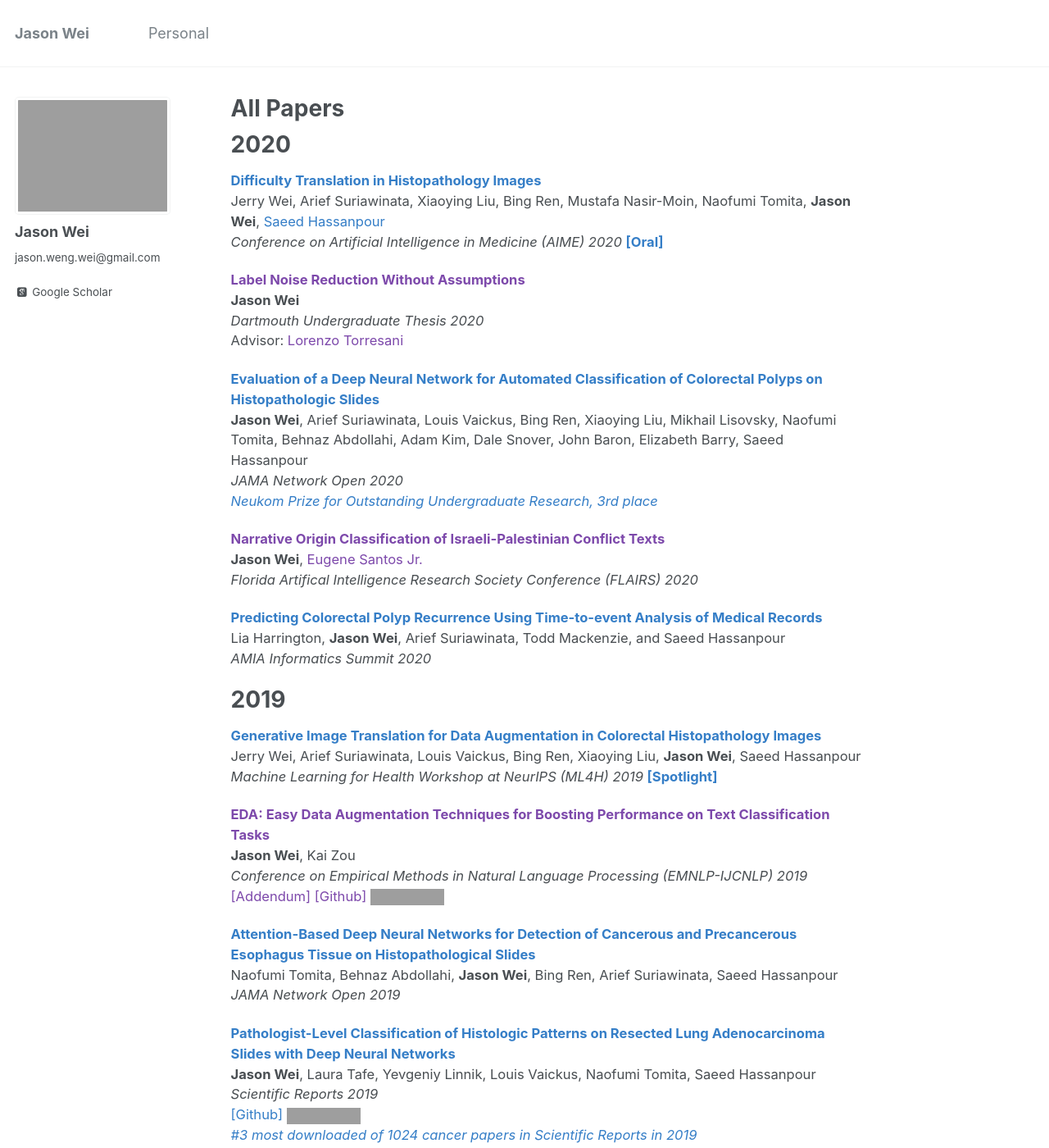
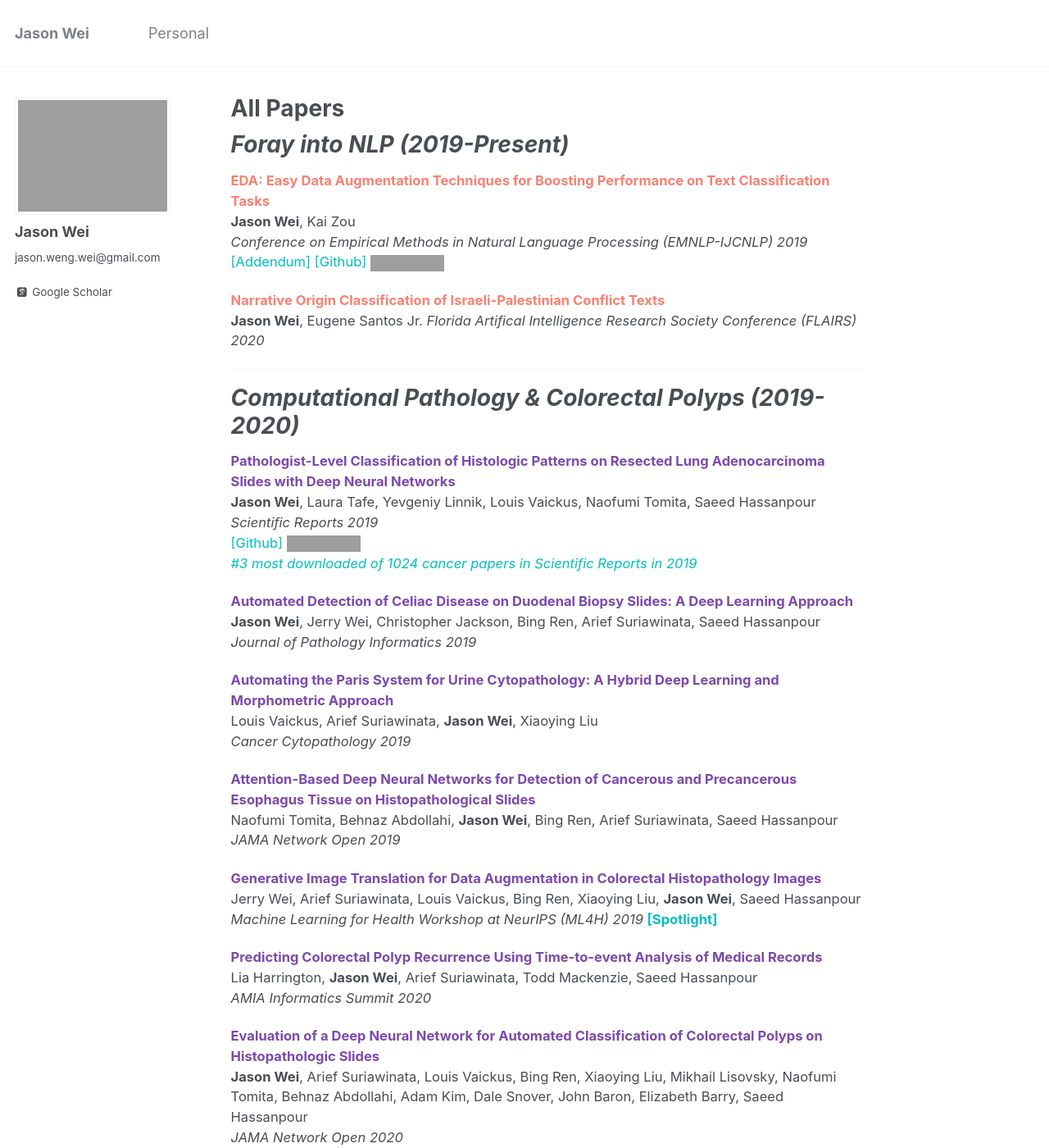
Before and after one commit to jasonwei20/jasonwei20.github.io, a Jekyll site: the page built from _pages/all_papers.md, in a window 1280 px wide and 1400 px high. Shown: the whole window at 82% size. Built offline with Jekyll 4.4.1, drawn with Linux system fonts in a browser that asks for light colours; some web fonts are replaced; some of the changed text lies outside the part shown; grey boxes are pictures that could not be loaded.

Commit message:
update all papers

```diff
--- a/_pages/all_papers.md
+++ b/_pages/all_papers.md
@@ -4,58 +4,64 @@ permalink: /papers/
 author_profile: true
 ---
 
-# 2020
+# *Foray into NLP (2019-Present)*
 
-<a href="https://arxiv.org/abs/2004.12535" style="color:#357EC7" target="_blank"><b>Difficulty Translation in Histopathology Images</b></a>
-Jerry Wei, Arief Suriawinata, Xiaoying Liu, Bing Ren, Mustafa Nasir-Moin, Naofumi Tomita, **Jason Wei**, <a href="https://www.hassanpourlab.com/" style="color:#357EC7" target="_blank">Saeed Hassanpour</a>
-*Conference on Artificial Intelligence in Medicine (AIME) 2020* <a style="color:#357EC7" target="_blank"><b>[Oral]</b></a>
+<a href="https://www.aclweb.org/anthology/D19-1670.pdf" style="color:#fa8072" target="_blank"><b>EDA: Easy Data Augmentation Techniques for Boosting Performance on Text Classification Tasks</b></a>
+**Jason Wei**, Kai Zou
+*Conference on Empirical Methods in Natural Language Processing (EMNLP-IJCNLP) 2019* <br>
+<a href="https://jasonwei20.github.io/addendum_eda/" style="color:#00BFC3" target="_blank">[Addendum]</a>
+<a href="https://github.com/jasonwei20/eda_nlp" style="color:#00BFC3" target="_blank">[Github]</a>
+<img height="16" src="https://img.shields.io/github/stars/jasonwei20/eda_nlp.svg?logo=github&logoColor=white&colorA=navy&link=https://github.com/jasonwei20/eda_nlp&link=https://github.com/jasonwei20/eda_nlp">
 
-<a href="https://www.cs.dartmouth.edu/~trdata/reports/TR2020-899.pdf" style="color:#7d49ab" target="_blank"><b>Label Noise Reduction Without Assumptions</b></a>
-**Jason Wei**
-*Dartmouth Undergraduate Thesis 2020*
-Advisor: <a href="https://www.cs.dartmouth.edu/~lorenzo/home.html" style="color:#7d49ab" target="_blank">Lorenzo Torresani</a> <br>
-
-<a href="https://jamanetwork.com/journals/jamanetworkopen/fullarticle/2764906" style="color:#357EC7" target="_blank"><b>Evaluation of a Deep Neural Network for Automated Classification of Colorectal Polyps on Histopathologic Slides</b></a>
-**Jason Wei**, Arief Suriawinata, Louis Vaickus, Bing Ren, Xiaoying Liu, Mikhail Lisovsky, Naofumi Tomita, Behnaz Abdollahi, Adam Kim, Dale Snover, John Baron, Elizabeth Barry, Saeed Hassanpour
-*JAMA Network Open 2020*
-<a href="https://neukom.dartmouth.edu/research/neukom-research-prizes/2020-neukom-research-prize-winners" style="color:#357EC7" target="_blank"><i>Neukom Prize for Outstanding Undergraduate Research, 3rd place</i></a>
-
-<a href="https://www.aaai.org/ocs/index.php/FLAIRS/FLAIRS20/paper/view/18443" style="color:#7d49ab" target="_blank"><b>Narrative Origin Classification of Israeli-Palestinian Conflict Texts</b></a>
-**Jason Wei**, <a href="http://di2ag.thayer.dartmouth.edu/~eugene/" style="color:#7d49ab" target="_blank">Eugene Santos Jr.</a>
+<a href="https://www.aaai.org/ocs/index.php/FLAIRS/FLAIRS20/paper/view/18443" style="color:#fa8072" target="_blank"><b>Narrative Origin Classification of Israeli-Palestinian Conflict Texts</b></a>
+**Jason Wei**, Eugene Santos Jr.
 *Florida Artifical Intelligence Research Society Conference (FLAIRS) 2020*
 
-<a href="https://www.ncbi.nlm.nih.gov/pmc/articles/PMC7233054/" style="color:#357EC7" target="_blank"><b>Predicting Colorectal Polyp Recurrence Using Time-to-event Analysis of Medical Records</b></a>
-Lia Harrington, **Jason Wei**, Arief Suriawinata, Todd Mackenzie, and Saeed Hassanpour
-*AMIA Informatics Summit 2020*
+------
 
-# 2019
+# *Computational Pathology & Colorectal Polyps (2019-2020)*
 
-<a href="https://arxiv.org/abs/1910.05827" style="color:#357EC7" target="_blank"><b>Generative Image Translation for Data Augmentation in Colorectal Histopathology Images</b></a>
-Jerry Wei, Arief Suriawinata, Louis Vaickus, Bing Ren, Xiaoying Liu, **Jason Wei**, Saeed Hassanpour
-*Machine Learning for Health Workshop at NeurIPS (ML4H) 2019* <a href="https://slideslive.com/38923239/spotlight-paper-talks?t=1095" style="color:#357EC7" target="_blank"><b>[Spotlight]</b></a>
+<a href="https://www.nature.com/articles/s41598-019-40041-7" style="color:#7d49ab" target="_blank"><b>Pathologist-Level Classification of Histologic Patterns on Resected Lung Adenocarcinoma Slides with Deep Neural Networks</b></a>
+**Jason Wei**, Laura Tafe, Yevgeniy Linnik, Louis Vaickus, Naofumi Tomita, Saeed Hassanpour
+*Scientific Reports 2019*
+<a href="https://github.com/BMIRDS/deepslide" style="color:#00BFC3" target="_blank">[Github]</a>
+<img height="16" src="https://img.shields.io/github/stars/BMIRDS/deepslide.svg?logo=github&logoColor=white&colorA=navy&link=https://github.com/BMIRDS/deepslide&link=https://github.com/BMIRDS/deepslide">
+<a href="https://www.nature.com/collections/ghegcgfbdi" style="color:#00BFC3" target="_blank"><i>#3 most downloaded of 1024 cancer papers in Scientific Reports in 2019</i></a>
 
-<a href="https://www.aclweb.org/anthology/D19-1670.pdf" style="color:#7d49ab" target="_blank"><b>EDA: Easy Data Augmentation Techniques for Boosting Performance on Text Classification Tasks</b></a>
-**Jason Wei**, Kai Zou
-*Conference on Empirical Methods in Natural Language Processing (EMNLP-IJCNLP) 2019* <br>
-<a href="https://jasonwei20.github.io/addendum_eda/" style="color:#7d49ab" target="_blank">[Addendum]</a>
-<a href="https://github.com/jasonwei20/eda_nlp" style="color:#7d49ab" target="_blank">[Github]</a>
-<img height="16" src="https://img.shields.io/github/stars/jasonwei20/eda_nlp.svg?logo=github&logoColor=white&colorA=navy&link=https://github.com/jasonwei20/eda_nlp&link=https://github.com/jasonwei20/eda_nlp">
+<a href="http://www.jpathinformatics.org/article.asp?issn=2153-3539;year=2019;volume=10;issue=1;spage=7;epage=7;aulast=Wei" style="color:#7d49ab" target="_blank"><b>Automated Detection of Celiac Disease on Duodenal Biopsy Slides: A Deep Learning Approach</b></a>
+**Jason Wei**, Jerry Wei, Christopher Jackson, Bing Ren, Arief Suriawinata, Saeed Hassanpour
+*Journal of Pathology Informatics 2019*
 
-<a href="https://jamanetwork.com/journals/jamanetworkopen/fullarticle/2753982" style="color:#357EC7" target="_blank"><b>Attention-Based Deep Neural Networks for Detection of Cancerous and Precancerous Esophagus Tissue on Histopathological Slides</b></a>
+<a href="https://onlinelibrary.wiley.com/doi/abs/10.1002/cncy.22099" style="color:#7d49ab" target="_blank"><b>Automating the Paris System for Urine Cytopathology: A Hybrid Deep Learning and Morphometric Approach</b></a>
+Louis Vaickus, Arief Suriawinata, **Jason Wei**, Xiaoying Liu
+*Cancer Cytopathology 2019*
+
+<a href="https://jamanetwork.com/journals/jamanetworkopen/fullarticle/2753982" style="color:#7d49ab" target="_blank"><b>Attention-Based Deep Neural Networks for Detection of Cancerous and Precancerous Esophagus Tissue on Histopathological Slides</b></a>
 Naofumi Tomita, Behnaz Abdollahi, **Jason Wei**, Bing Ren, Arief Suriawinata, Saeed Hassanpour
 *JAMA Network Open 2019*
 
-<a href="https://www.nature.com/articles/s41598-019-40041-7" style="color:#357EC7" target="_blank"><b>Pathologist-Level Classification of Histologic Patterns on Resected Lung Adenocarcinoma Slides with Deep Neural Networks</b></a>
-**Jason Wei**, Laura Tafe, Yevgeniy Linnik, Louis Vaickus, Naofumi Tomita, Saeed Hassanpour
-*Scientific Reports 2019*
-<a href="https://github.com/BMIRDS/deepslide" style="color:#357EC7" target="_blank">[Github]</a>
-<img height="16" src="https://img.shields.io/github/stars/BMIRDS/deepslide.svg?logo=github&logoColor=white&colorA=navy&link=https://github.com/BMIRDS/deepslide&link=https://github.com/BMIRDS/deepslide">
-<a href="https://www.nature.com/collections/ghegcgfbdi" style="color:#357EC7" target="_blank"><i>#3 most downloaded of 1024 cancer papers in Scientific Reports in 2019</i></a>
+<a href="https://arxiv.org/abs/1910.05827" style="color:#7d49ab" target="_blank"><b>Generative Image Translation for Data Augmentation in Colorectal Histopathology Images</b></a>
+Jerry Wei, Arief Suriawinata, Louis Vaickus, Bing Ren, Xiaoying Liu, **Jason Wei**, Saeed Hassanpour
+*Machine Learning for Health Workshop at NeurIPS (ML4H) 2019* <a href="https://slideslive.com/38923239/spotlight-paper-talks?t=1095" style="color:#00BFC3" target="_blank"><b>[Spotlight]</b></a>
 
-<a href="http://www.jpathinformatics.org/article.asp?issn=2153-3539;year=2019;volume=10;issue=1;spage=7;epage=7;aulast=Wei" style="color:#357EC7" target="_blank"><b>Automated Detection of Celiac Disease on Duodenal Biopsy Slides: A Deep Learning Approach</b></a>
-**Jason Wei**, Jerry Wei, Christopher Jackson, Bing Ren, Arief Suriawinata, Saeed Hassanpour
-*Journal of Pathology Informatics 2019*
+<a href="https://www.ncbi.nlm.nih.gov/pmc/articles/PMC7233054/" style="color:#7d49ab" target="_blank"><b>Predicting Colorectal Polyp Recurrence Using Time-to-event Analysis of Medical Records</b></a>
+Lia Harrington, **Jason Wei**, Arief Suriawinata, Todd Mackenzie, Saeed Hassanpour
+*AMIA Informatics Summit 2020*
 
-<a href="https://onlinelibrary.wiley.com/doi/abs/10.1002/cncy.22099" style="color:#357EC7" target="_blank"><b>Automating the Paris System for Urine Cytopathology: A Hybrid Deep Learning and Morphometric Approach</b></a>
-Louis Vaickus, Arief Suriawinata, **Jason Wei**, Xiaoying Liu
-*Cancer Cytopathology 2019*
+<a href="https://jamanetwork.com/journals/jamanetworkopen/fullarticle/2764906" style="color:#7d49ab" target="_blank"><b>Evaluation of a Deep Neural Network for Automated Classification of Colorectal Polyps on Histopathologic Slides</b></a>
+**Jason Wei**, Arief Suriawinata, Louis Vaickus, Bing Ren, Xiaoying Liu, Mikhail Lisovsky, Naofumi Tomita, Behnaz Abdollahi, Adam Kim, Dale Snover, John Baron, Elizabeth Barry, Saeed Hassanpour
+*JAMA Network Open 2020*
+<a href="https://neukom.dartmouth.edu/research/neukom-research-prizes/2020-neukom-research-prize-winners" style="color:#00BFC3" target="_blank"><i>Neukom Prize for Outstanding Undergraduate Research, 3rd place</i></a>
+
+<a href="https://arxiv.org/abs/2004.12535" style="color:#7d49ab" target="_blank"><b>Difficulty Translation in Histopathology Images</b></a>
+Jerry Wei, Arief Suriawinata, Xiaoying Liu, Bing Ren, Mustafa Nasir-Moin, Naofumi Tomita, **Jason Wei**, Saeed Hassanpour
+*Conference on Artificial Intelligence in Medicine (AIME) 2020* <a style="color:#00BFC3" target="_blank"><b>[Oral]</b></a>
+
+------
+
+# Singles
+
+<a href="https://www.cs.dartmouth.edu/~trdata/reports/TR2020-899.pdf" style="color:#004E30" target="_blank"><b>Label Noise Reduction Without Assumptions</b></a>
+**Jason Wei**
+*Dartmouth Undergraduate Thesis 2020*
+Advisor: <a href="https://www.cs.dartmouth.edu/~lorenzo/home.html" style="color:#004E30" target="_blank">Lorenzo Torresani</a> <br>
```
